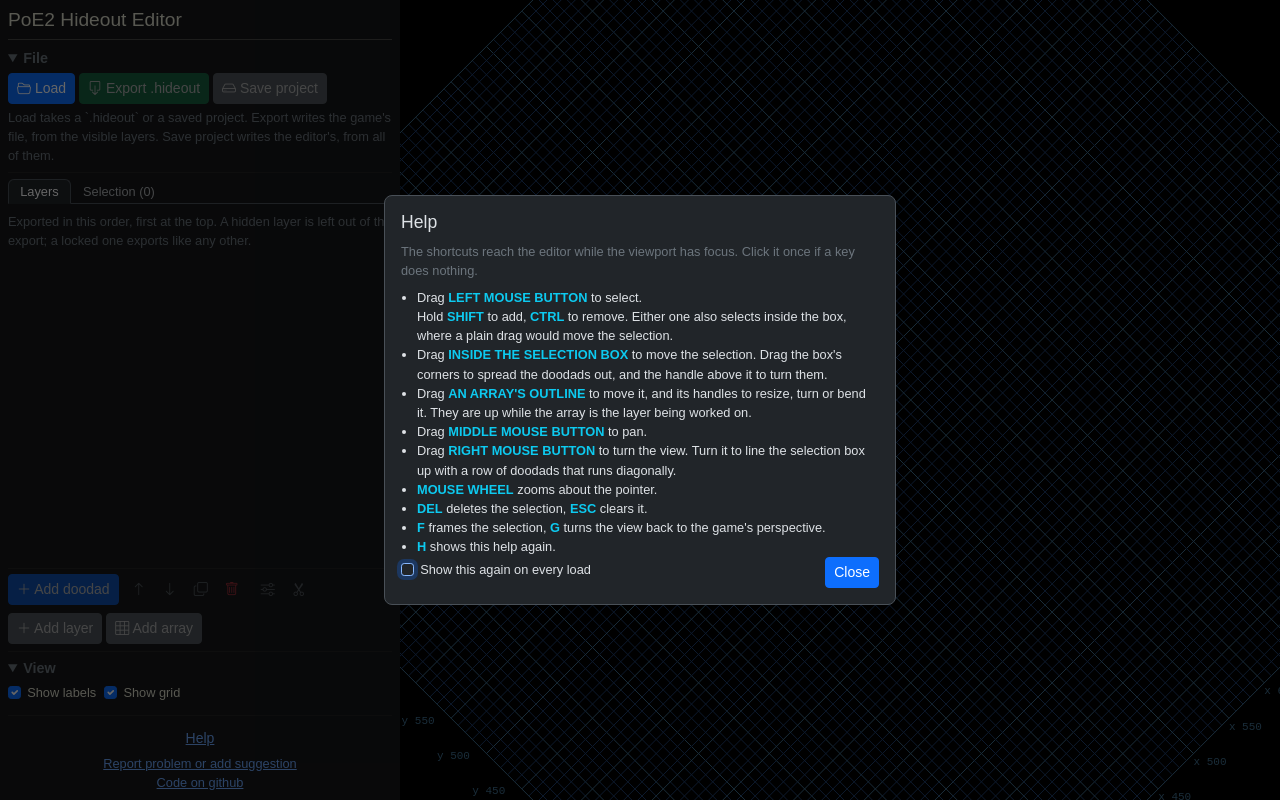
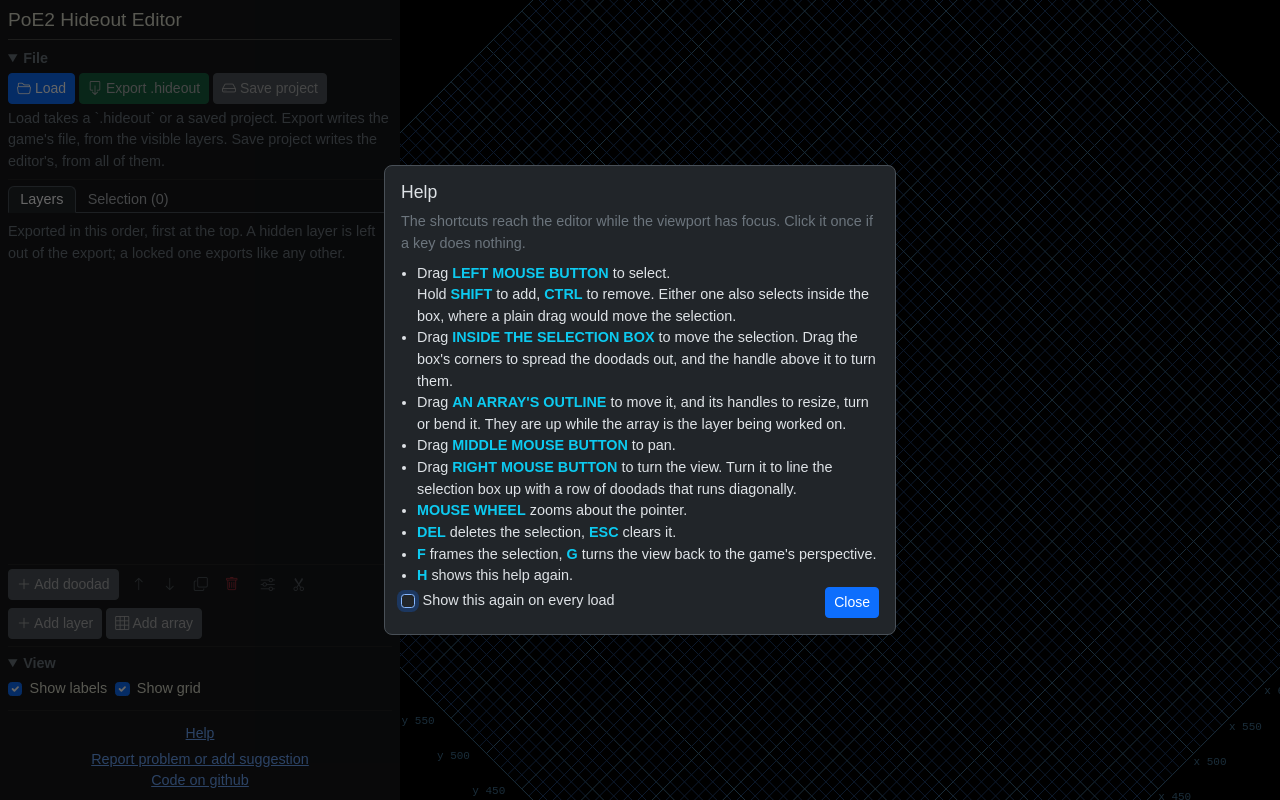
Before and after one commit to fre-sch/poe2-hideout-editor, a Preact app: page / in a window 1280 px wide. Built offline with nearby package versions, Linux system fonts and the light colour scheme.

Commit message:
styling changes

```diff
--- a/index.css
+++ b/index.css
@@ -2,7 +2,7 @@
    integrity hashes. This file is the project's own CSS, loaded after them. */
 
 :root {
-  --bs-body-font-size: 0.8rem;
+  --bs-body-font-size: 0.9rem;
   --bs-body-font-family: sans-serif;
 }
 p {
@@ -294,6 +294,9 @@
   min-height: 0;
   overflow-y: auto;
 }
+.palette-category > ul {
+  margin-left: 0.5rem;
+}
 .palette-heading {
   font-size: 0.85rem;
   font-weight: bold;
@@ -306,6 +309,7 @@
   flex-direction: column;
   line-height: 1.2;
   margin-bottom: 0.15rem;
+  user-select: none;
 }
 .palette-row:hover {
   background-color: var(--bs-secondary-bg);
--- a/src/gui/palette.jsx
+++ b/src/gui/palette.jsx
@@ -74,7 +74,7 @@
   return (
     <button
       type="button"
-      class="btn btn-primary btn-sm text-nowrap"
+      class="btn btn-secondary btn-sm text-nowrap"
       disabled={state.hideoutDocument.value === null}
       onClick={() => {
         state.showPalette.value = !state.showPalette.value;
@@ -334,10 +334,10 @@
         {entry.distinguisher && (
           <span class="palette-mark"> {entry.distinguisher}</span>
         )}
-        {entry.variations > 1 && (
-          <span class="palette-mark"> ({entry.variations})</span>
-        )}
       </span>
+      {entry.variations > 1 && (
+        <span class="palette-mark">{entry.variations} variants</span>
+      )}
       {entry.hideout && <span class="palette-hideout">{entry.hideout}</span>}
     </li>
   );
```
